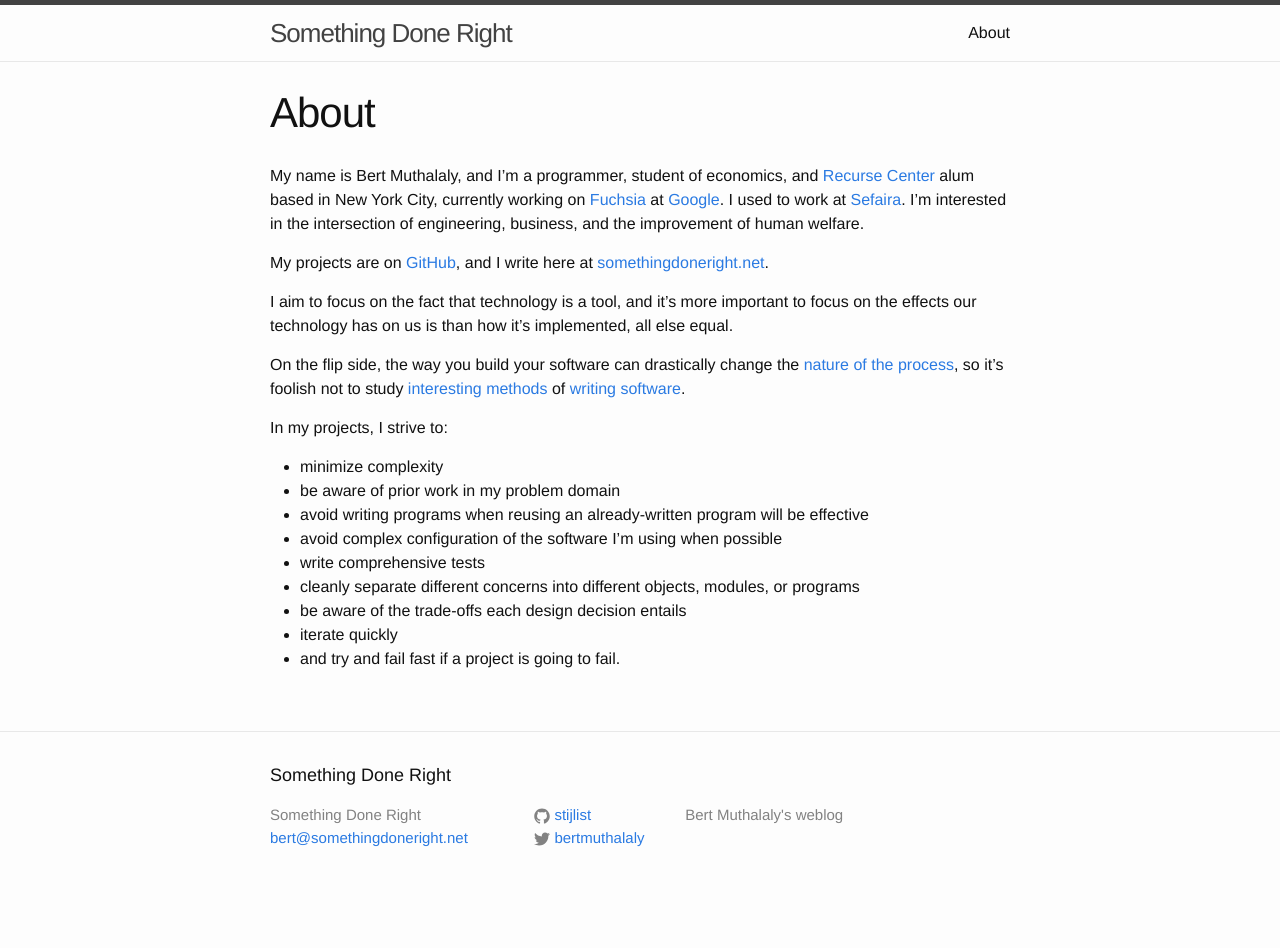
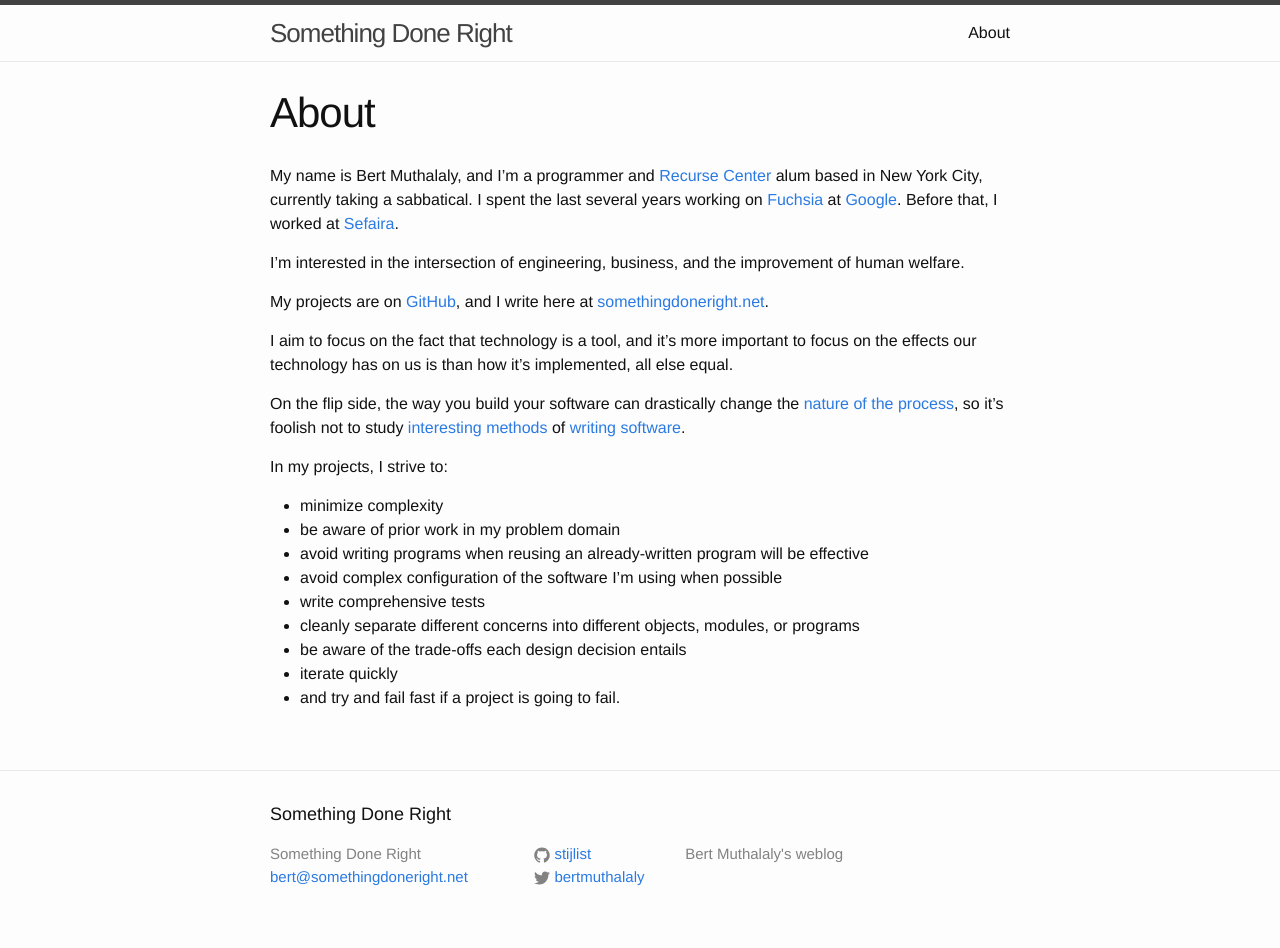
Before and after one commit to stijlist/stijlist.github.io, a Jekyll site: the page built from about.md, in a window 1280 px wide. Built offline with Jekyll 4.4.1, drawn with Linux system fonts in a browser that asks for light colours; before the commit the page ends 909 px from its top, so only the background shows below that.

Commit message:
Update about.md

```diff
--- a/about.md
+++ b/about.md
@@ -6,7 +6,10 @@
 
 
 
-My name is Bert Muthalaly, and I'm a programmer, student of economics, and [Recurse Center][recurse center] alum based in New York City, currently working on [Fuchsia][fuchsia] at [Google][google]. I used to work at [Sefaira][sefaira].
+My name is Bert Muthalaly, and I'm a programmer and [Recurse Center][recurse center] alum based in New York City, currently taking a sabbatical.
+I spent the last several years working on [Fuchsia][fuchsia] at [Google][google].
+Before that, I worked at [Sefaira][sefaira].
+
 I'm interested in the intersection of engineering, business, and the
 improvement of human welfare.
 
```
